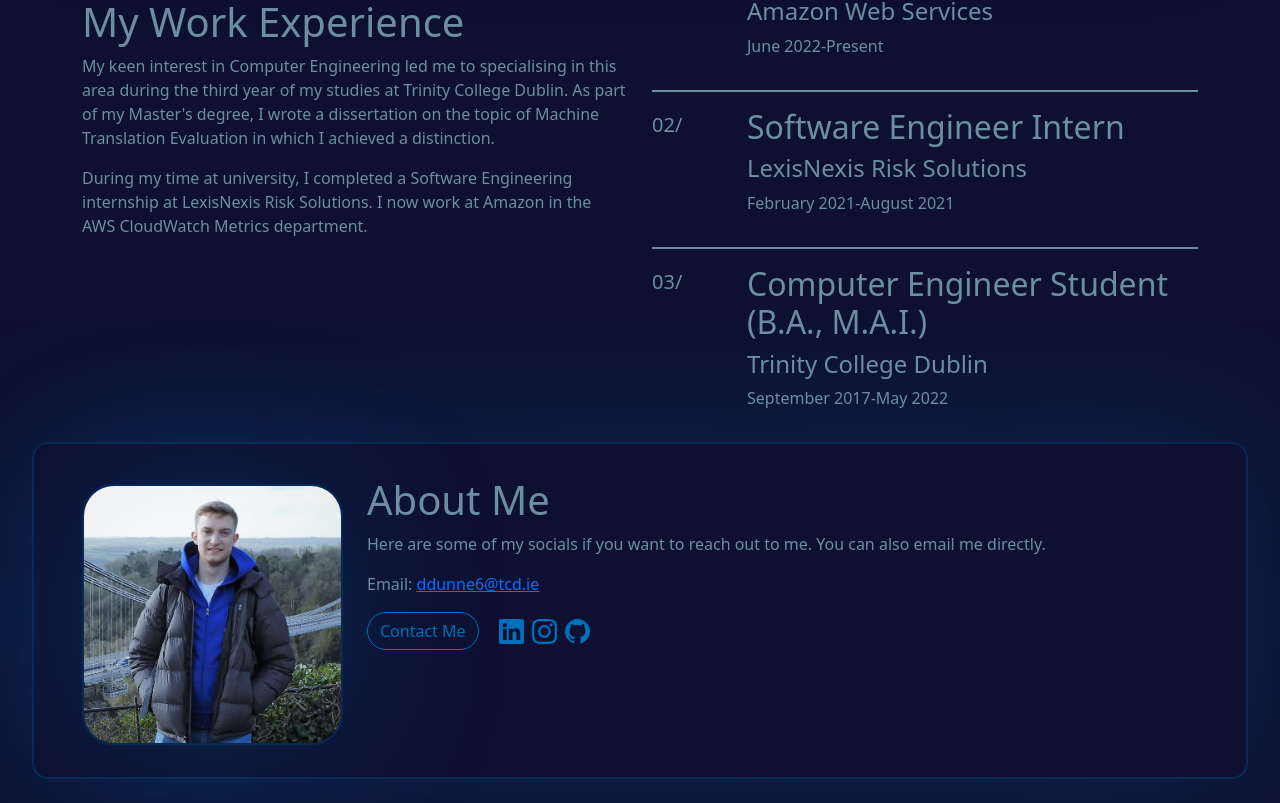
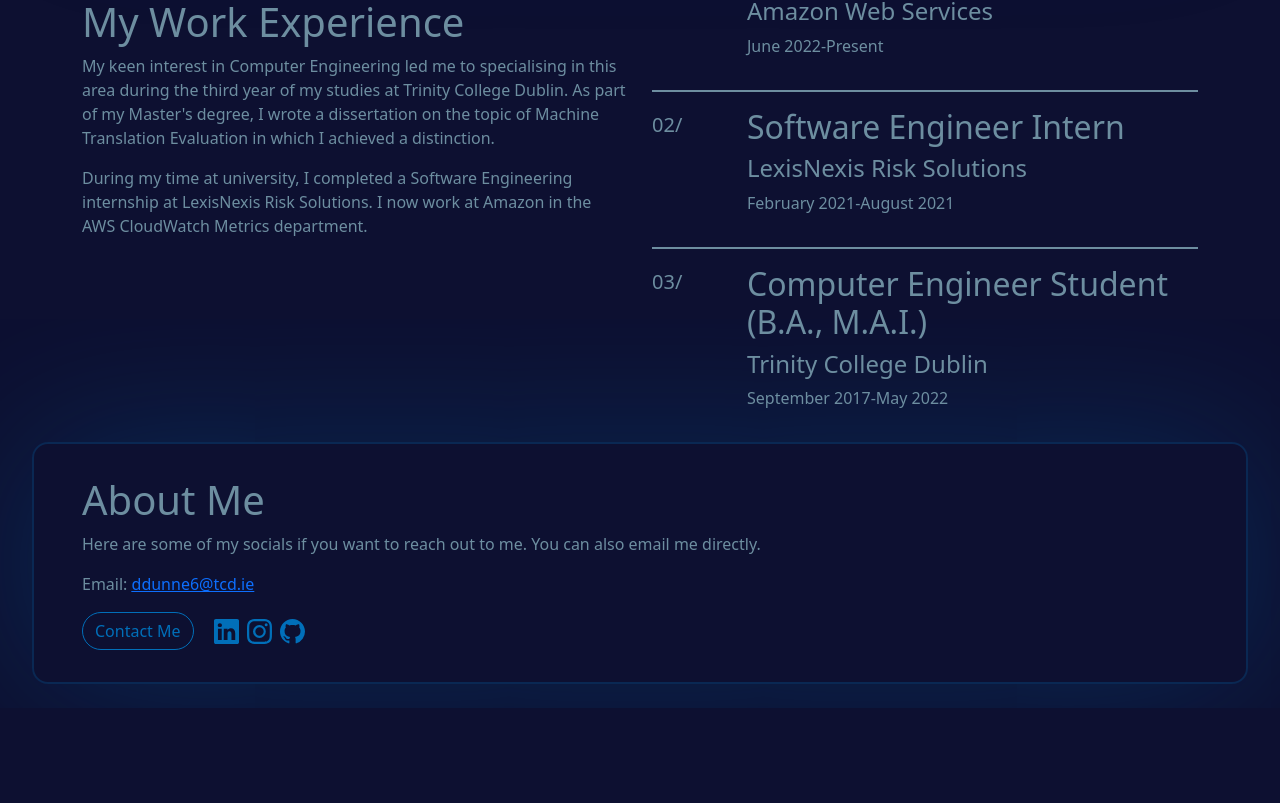
Before and after one commit to ddunne6/react-dunnedev, a React (Create React App) app: page / in a window 1280 px wide. Shown: the part 698-1501 px from the top of the page. After the commit the page ends 1406 px from the top, so only its background shows below. Built offline with nearby package versions, Linux system fonts and the light colour scheme.

Commit message:
style: remove photo from about section

```diff
--- a/src/dunnedev/aboutMe.js
+++ b/src/dunnedev/aboutMe.js
@@ -11,9 +11,9 @@
         <div className="aboutMeFrame">
             <Container id='about' className="aboutMeContent">
                 <Row>
-                    <Col md lg={3}>
+                    {/* <Col md lg={3}>
                         <img src='/david_bristol.jpg' className='Profile' alt='' />
-                    </Col>
+                    </Col> */}
                     <Col md lg={8}>
                         <h1>About Me</h1>
                         <p>
```
